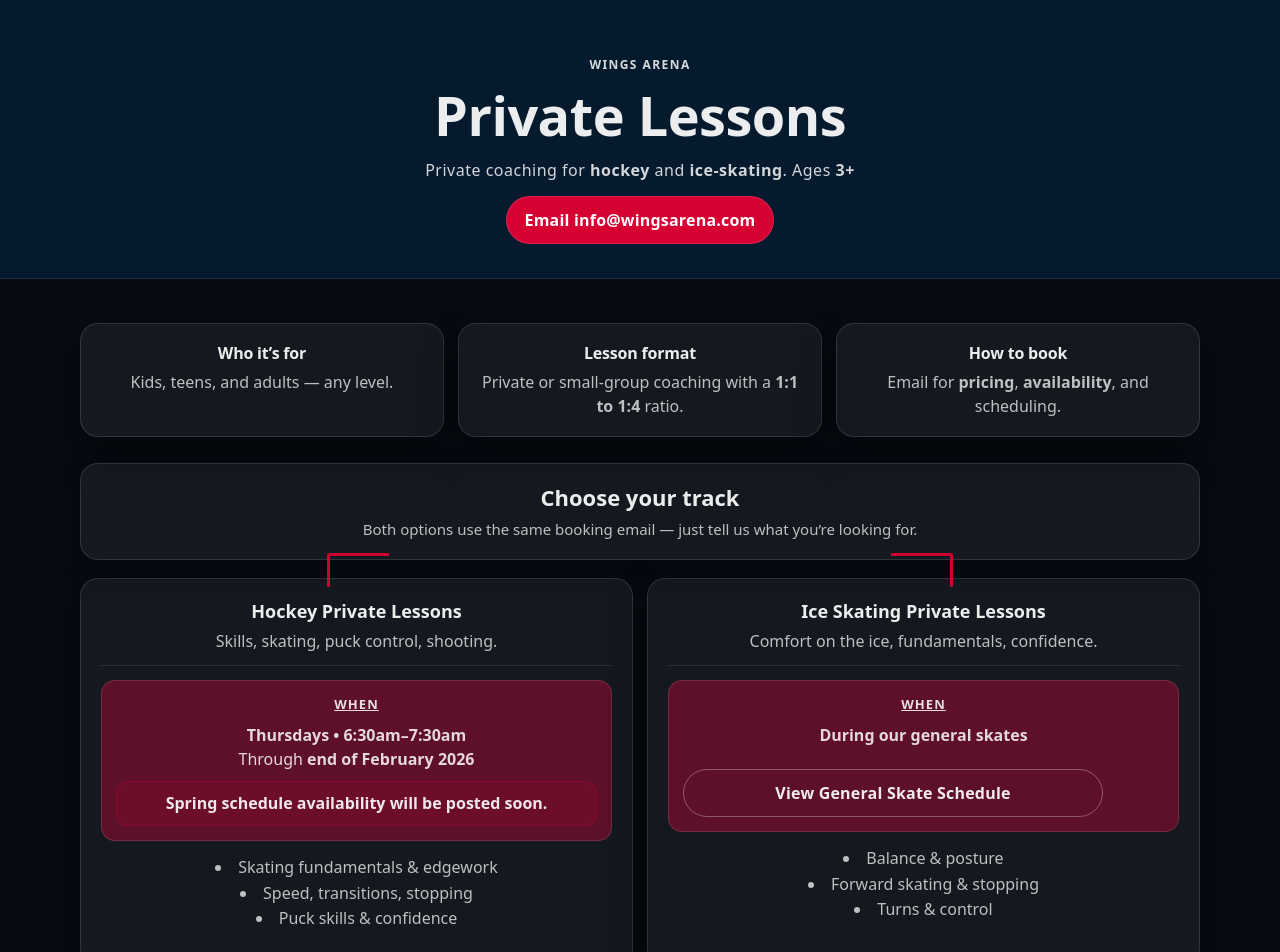
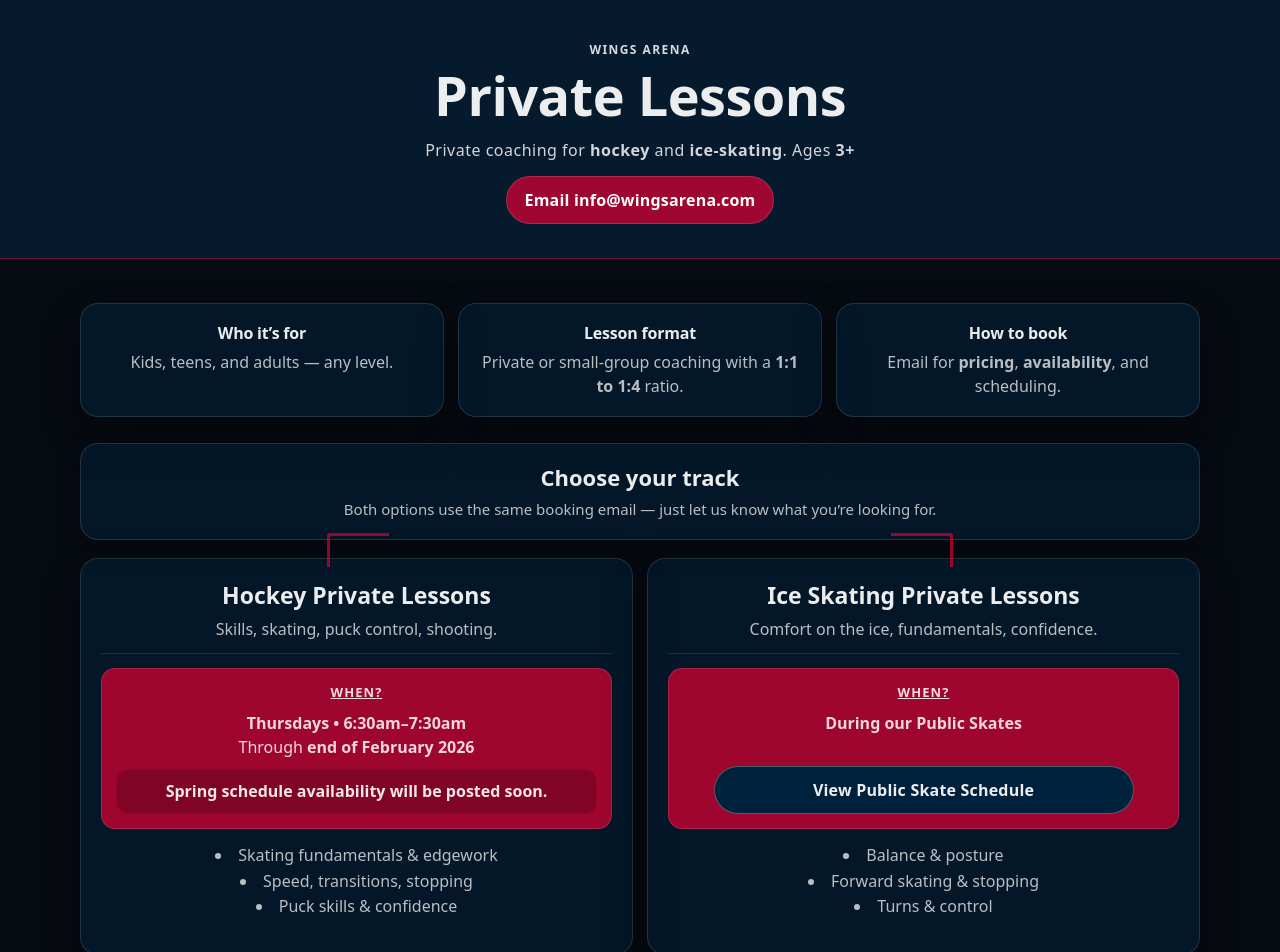
Before and after one commit to Avmannino/private_lessons_webpage_embed, a React (Vite) app: page / in a window 1280 px wide. Shown: the top 952 px of the page. Built offline with nearby package versions, Linux system fonts and the light colour scheme.

Commit message:
Styling colors and placements

```diff
--- a/src/App.css
+++ b/src/App.css
@@ -2,11 +2,11 @@
 
 :root {
   --navy: #003764;
-  --red: #d60033;
+  --red: #d60032bd;
 
   --bg: #070b12;
   --hero: #061a2e;
-  --surface: rgba(255, 255, 255, 0.06);
+  --surface: #00244082;
   --border: rgba(255, 255, 255, 0.12);
 
   --text: rgba(255, 255, 255, 0.92);
@@ -75,7 +75,7 @@
 .hero {
   padding: 56px 0 34px;
   background: var(--hero);
-  border-bottom: 1px solid rgba(255, 255, 255, 0.08);
+  border-bottom: 1px solid #d8023774;
 }
 
 .heroInner {
@@ -87,7 +87,8 @@
 }
 
 .eyebrow {
-  margin: 0;
+  margin-top: -15px;
+  margin-bottom: -5px;
   font-weight: 800;
   letter-spacing: 0.12em;
   text-transform: uppercase;
@@ -157,19 +158,21 @@
 
 /* Outline button */
 .btnOutline {
-  background: transparent;
+  background: #00213c;
   color: rgba(255, 255, 255, 0.92);
-  border-color: rgba(255, 255, 255, 0.3);
+  border: 1px solid rgba(149, 149, 149, 0.522);
 }
 
 .btnOutline:hover {
-  background: rgba(255, 255, 255, 0.06);
+  background: rgb(0, 16, 82);
   border-color: rgba(255, 255, 255, 0.42);
 }
 
 /* ✅ Keep the schedule button from smashing into other elements */
 .btnCalendar {
   margin-top: 12px;
+  margin-left: auto;
+  margin-right: auto;
   width: 100%;
   max-width: 420px; /* ✅ looks clean on wide cards */
 }
@@ -199,6 +202,7 @@
   font-size: 16px;
   letter-spacing: -0.2px;
   text-align: center;
+  font-weight: 700;
 }
 
 .cardText {
@@ -228,6 +232,7 @@
   font-size: clamp(18px, 2.2vw, 22px);
   color: rgba(255, 255, 255, 0.92);
   text-align: center;
+  font-weight: 700;
 }
 
 .sectionSub {
@@ -276,6 +281,9 @@
   grid-template-columns: 1fr 1fr;
   gap: 14px;
   margin-top: 18px;
+
+  /* ✅ makes both columns stretch to equal height */
+  align-items: stretch;
 }
 
 .twoCol > * {
@@ -295,6 +303,9 @@
   gap: 14px;
 
   text-align: center;
+
+  /* ✅ allow this card to fill the row height */
+  height: 100%;
 }
 
 .optionTop {
@@ -304,8 +315,9 @@
 
 .optionTitle {
   margin: 0 0 6px;
-  font-size: 18px;
+  font-size: 23px;
   color: rgba(255, 255, 255, 0.92);
+  font-weight: 700;
 }
 
 .optionSub {
@@ -314,16 +326,19 @@
   line-height: 1.5;
 }
 
+/* ✅ THE TWO RED "WHEN?" CARDS MATCH HEIGHT */
 .miniBlock {
   padding: 14px;
   border-radius: 14px;
   border: 1px solid rgba(255, 255, 255, 0.12);
-  background: #d4013963;
+  background: #d60032bd;
 
-  /* ✅ ensures the schedule button never overlaps */
   display: flex;
   flex-direction: column;
   gap: 10px;
+
+  /* ✅ stretch to match the taller miniBlock in the other column */
+  flex: 1;
 }
 
 .miniLabel {
@@ -342,18 +357,23 @@
   line-height: 1.5;
 }
 
+/* ✅ keeps extra space (from equal-height miniBlock) at the bottom, not between items */
+.miniBlock > *:last-child {
+  margin-top: auto;
+}
+
 .note {
   padding: 10px 12px;
   border-radius: 12px;
   border: 1px solid rgba(214, 0, 51, 0.28);
-  background: rgba(214, 0, 51, 0.12);
+  background: rgba(0, 0, 0, 0.185);
   color: rgba(255, 255, 255, 0.9);
   font-weight: 650;
   line-height: 1.45;
 }
 
 .miniList {
-  margin: 0;              /* ✅ remove extra margins that can look uneven */
+  margin: 0; /* ✅ remove extra margins that can look uneven */
   padding-left: 0;
   list-style-position: inside;
   color: var(--muted);
@@ -383,6 +403,7 @@
   margin: 0;
   color: rgba(255, 255, 255, 0.92);
   font-size: 18px;
+  font-weight: 700;
 }
 
 .bottomSub {
@@ -398,7 +419,7 @@
   color: rgba(255, 255, 255, 0.55);
   font-size: 12px;
   padding: 16px 0 18px;
-  margin-top: 0; /* ✅ was -35px */
+  margin-top: 0;
 }
 
 /* ===========================
@@ -450,6 +471,11 @@
   .sectionConnectors {
     display: none;
   }
+
+  /* ✅ when stacked, don't force equal heights */
+  .miniBlock {
+    flex: 0;
+  }
 }
 
 @media (max-width: 480px) {
@@ -472,7 +498,7 @@
 
   /* Buttons full width on mobile */
   .btn {
-    width: 100%;
+    width: 85%;
   }
 
   .btnCalendar {
--- a/src/App.jsx
+++ b/src/App.jsx
@@ -62,7 +62,7 @@
             <div className="sectionHeader">
               <h2 className="sectionTitle">Choose your track</h2>
               <p className="sectionSub">
-                Both options use the same booking email — just tell us what you’re looking for.
+                Both options use the same booking email — just let us know what you’re looking for.
               </p>
 
               {/* Red connector brackets (desktop only via CSS) */}
@@ -81,7 +81,7 @@
                 </div>
 
                 <div className="miniBlock">
-                  <p className="miniLabel">When</p>
+                  <p className="miniLabel">When?</p>
                   <p className="miniText">
                     <strong>Thursdays • 6:30am–7:30am</strong>
                     <br />
@@ -107,19 +107,19 @@
                 </div>
 
                 <div className="miniBlock">
-                  <p className="miniLabel">When</p>
+                  <p className="miniLabel">When?</p>
                   <p className="miniText">
-                    <strong>During our general skates</strong>
+                    <strong>During our Public Skates</strong>
                   </p>
 
-                  {/* ✅ NEW: Button to schedule page */}
+                  {/* ✅ Button to schedule page */}
                   <a
                     className="btn btnOutline btnCalendar"
                     href={SCHEDULE_URL}
                     target="_top"
                     rel="noopener noreferrer"
                   >
-                    View General Skate Schedule
+                    View Public Skate Schedule
                   </a>
                 </div>
 
```
